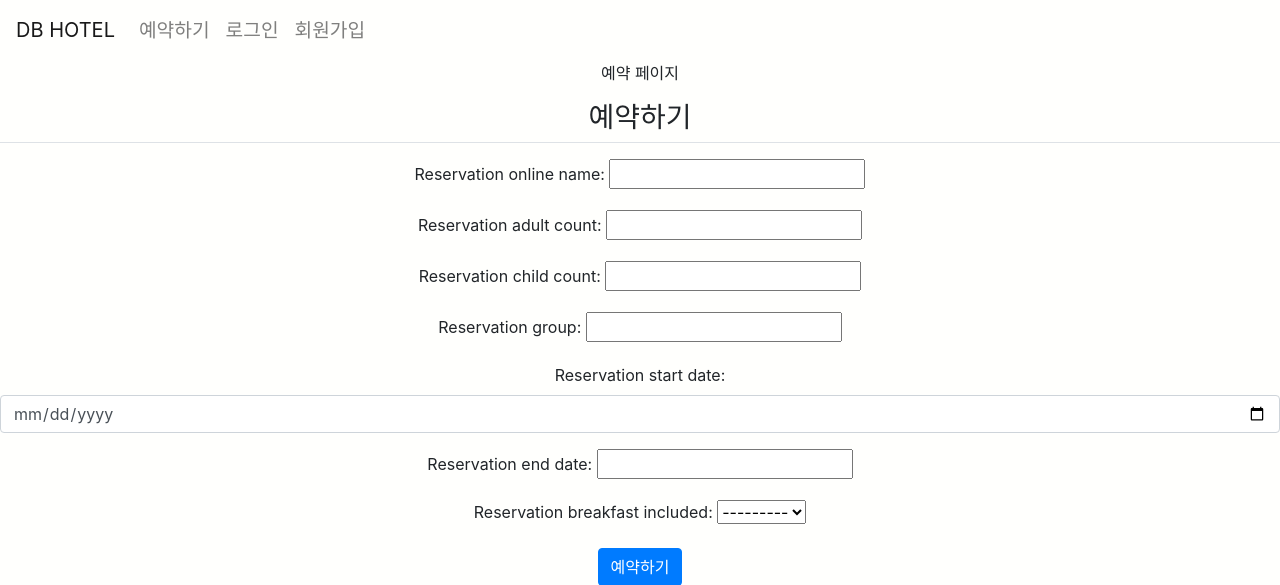
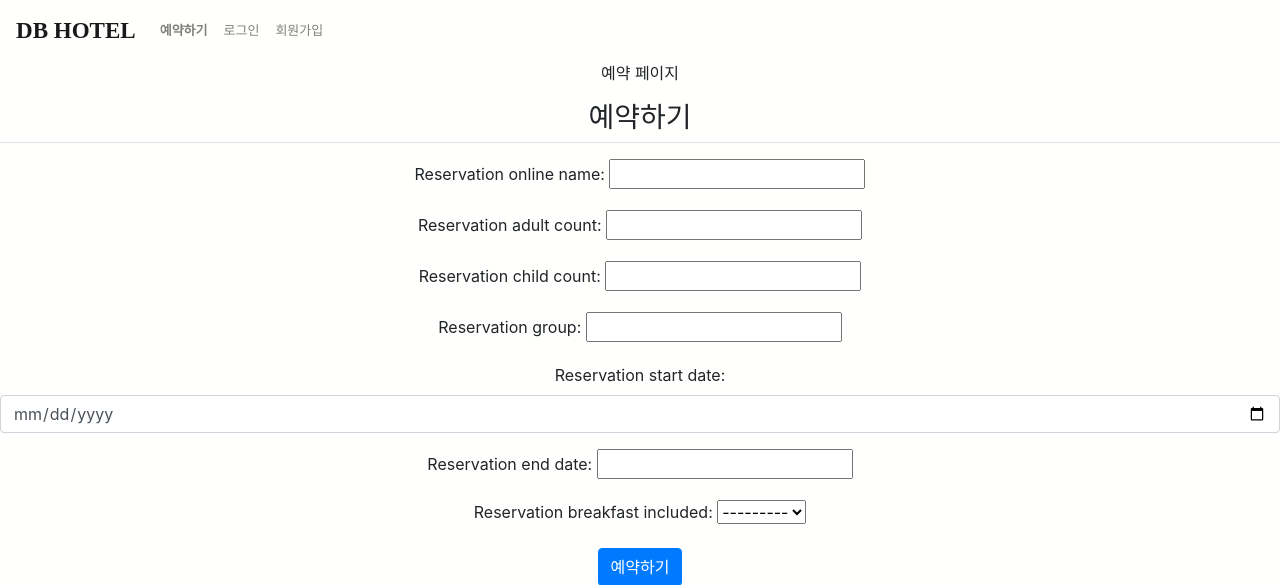
Before and after one commit to jaehoonkimm/DB_is_Free-Hotel_DB_System, a Django app: page /reservation/ in a window 1280 px wide. Shown: the top 585 px of the page. Run offline with Django 3.2, Linux system fonts and the light colour scheme; some libraries are stand-ins or nearby versions.

Commit message:
modify base

```diff
--- a/function/main_app/templates/base.html
+++ b/function/main_app/templates/base.html
@@ -17,25 +17,23 @@
             background-color: transparent;
             font-size: larger;
         }
-
-
     </style>
 </head>
 <body>
     <nav class="navbar navbar-expand-lg navbar-light">
-        <a class="navbar-brand" href="http://127.0.0.1:8000/" >DB HOTEL</a>
+        <a class="navbar-brand" href="http://127.0.0.1:8000/" style="font-family: 맑은 고딕; font-weight: bold; font-size: larger;">DB HOTEL</a>
         <button class="navbar-toggler ml-auto" type="button" data-toggle="collapse" data-target="#navbarNav"
             aria-controls="navbarNav" aria-expanded="false" aria-label="Toggle navigation">
             <span class="navbar-toggler-icon"></span>
         </button>
         <div class="collapse navbar-collapse flex-grow-0" id="navbarNav">
-            <ul class="navbar-nav navbar-right">
-                <li class="nav-item "><a class="nav-link" href="/reservation/">예약하기</a></li>
-                <li class="nav-item "><a class="nav-link" href="/accounts/login/">로그인</a></li>
-                <li class="nav-item "><a class="nav-link" href="/accounts/signup/">회원가입</a></li>
+            <ul class="navbar-nav">
+                <li class="nav-item "><a class="nav-link" href="/reservation/" style="font-family: 맑은 고딕; font-weight: bold; font-size: small;">예약하기</a></li>
+                <li class="nav-item "><a class="nav-link" href="/accounts/login/" style="font-family: 맑은 고딕; font-size: small;">로그인</a></li>
+                <li class="nav-item "><a class="nav-link" href="/accounts/signup/" style="font-family: 맑은 고딕; font-size: small;">회원가입</a></li>
             </ul>
         </div>
-    </nav>
+      </nav>
 
 <!-- 지금 보고 있는 base.html 파일의 block contents 태그가 있는 지점에, 각각의 html 파일들의 block contents 태그 안에 있는 내용이 합쳐집니다 -->
     {% block contents %}
```
Also changed, not shown: function/main_app/templates/account/base.html (+6 -5 lines).
